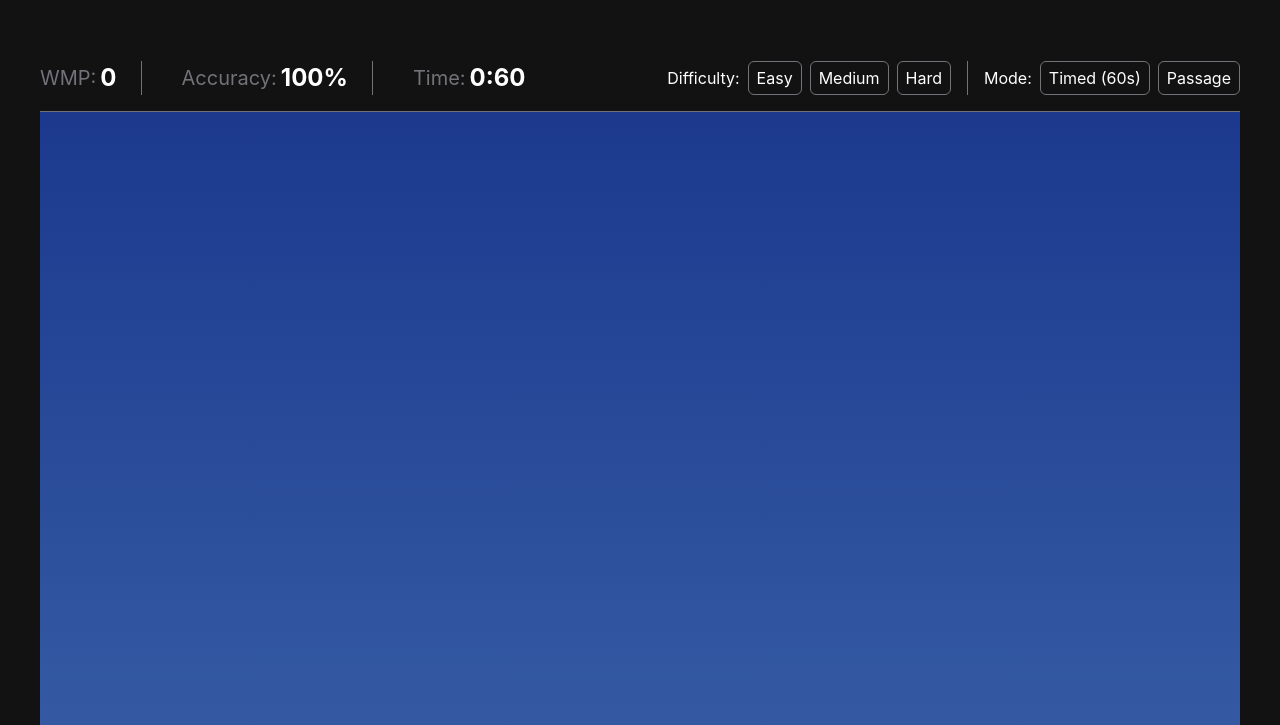
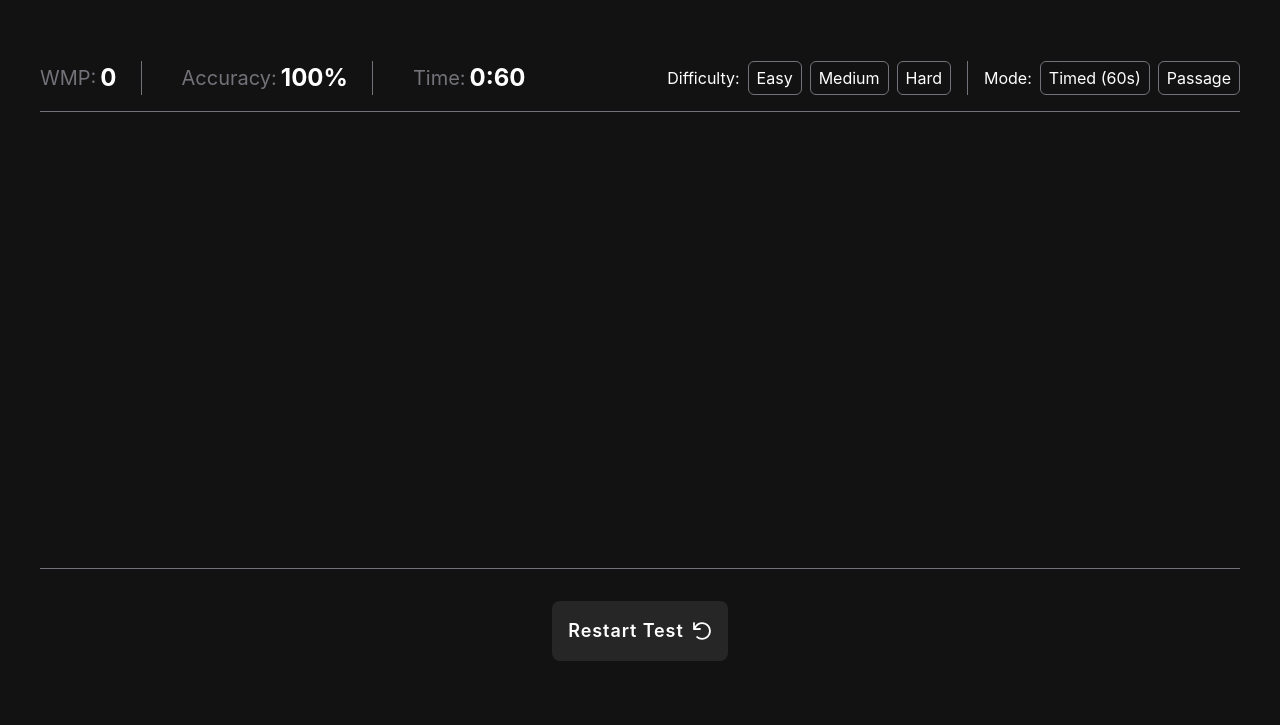
Before and after one commit to mksyfla/typing-speed-test, a website built with Vite: page index.html in a window 1280 px wide. Shown: the part 75-800 px from the top of the page. Built offline with nearby package versions, Linux system fonts and the light colour scheme.

Commit message:
Update display position

```diff
--- a/src/component/header/header.ts
+++ b/src/component/header/header.ts
@@ -17,7 +17,7 @@ export function header(): HTMLElement {
 
     const headerElement: HTMLElement = document.createElement("header");
     headerElement.className =
-        "flex justify-between items-center pt-8 mb-8 lg:mb-16";
+        "shrink-0 bg-neutral-900 flex justify-between items-center pt-8 mb-8 lg:mb-16";
 
     const headingElement: HTMLDivElement = document.createElement("div");
     headingElement.className = "flex gap-2 items-center justify-end";
--- a/src/component/main/main.footer.ts
+++ b/src/component/main/main.footer.ts
@@ -4,7 +4,7 @@ import { button } from "../button";
 
 export function mainFooter(): HTMLElement {
     const classname: classnameTypes = {
-        base: "flex w-full justify-center items-center border-t border-neutral-500",
+        base: "shrink-0 flex w-full justify-center items-center border-t bg-neutral-900 border-neutral-500",
         desktop: "lg:pt-8 lg:pb-16",
         mobile: "pt-4 pb-8",
     };
--- a/src/component/main/main.header.ts
+++ b/src/component/main/main.header.ts
@@ -16,7 +16,7 @@ interface mainHeaderProps {
 
 export function mainHeader(props: mainHeaderProps): HTMLElement {
     const classname: classnameTypes = {
-        base: "pb-4 flex gap-4 border-b border-neutral-500",
+        base: "shrink-0 bg-neutral-900 pb-4 flex gap-4 border-b border-neutral-500",
         desktop: "lg:flex-row lg:justify-between",
         mobile: "flex-col justify-center",
     };
--- /dev/null
+++ b/src/component/main/main.main.ts
@@ -0,0 +1,8 @@
+export function mainMain(): HTMLElement {
+    const mainElement: HTMLElement = document.createElement("div");
+    mainElement.className = "flex-1 overflow-y-auto w-full";
+
+    mainElement.innerHTML = `<div class="h-900 bg-neutral-900"></div>`;
+
+    return mainElement;
+}
--- a/src/component/main/main.ts
+++ b/src/component/main/main.ts
@@ -1,12 +1,10 @@
 import { mainFooter } from "./main.footer";
 import { mainHeader } from "./main.header";
+import { mainMain } from "./main.main";
 
 export function mainElement(): HTMLElement {
-    const main: HTMLElement = document.createElement("div");
-
-    const mainElement: HTMLElement = document.createElement("div");
-    mainElement.className =
-        "w-full h-900 bg-linear-to-t from-cyan-100 to-blue-900";
+    const main: HTMLElement = document.createElement("main");
+    main.className = "flex flex-col flex-1 min-h-0";
 
     function render() {
         main.append(
@@ -21,7 +19,7 @@ export function mainElement(): HTMLElement {
                 mode: 0,
                 modeList: ["Timed (60s)", "Passage"],
             }),
-            mainElement,
+            mainMain(),
             mainFooter(),
         );
     }
--- a/src/styles.css
+++ b/src/styles.css
@@ -20,10 +20,16 @@
     --color-yellow-400: hsl(49, 85%, 70%);
 }
 
+html,
 body {
-    @apply bg-neutral-900 flex justify-center h-dvh px-4 md:px-6 lg:px-8 xl:px-0;
+    @apply h-full;
+}
+
+body {
+    @apply flex h-dvh justify-center bg-neutral-900 px-4 md:px-6 lg:px-8 xl:px-0;
 }
 
 #app {
-    @apply max-w-300 min-w-90 w-full font-normal text-base text-neutral-0;
+    @apply text-neutral-0 w-full max-w-300 min-w-90 text-base font-normal;
+    @apply flex h-full flex-col;
 }
```
